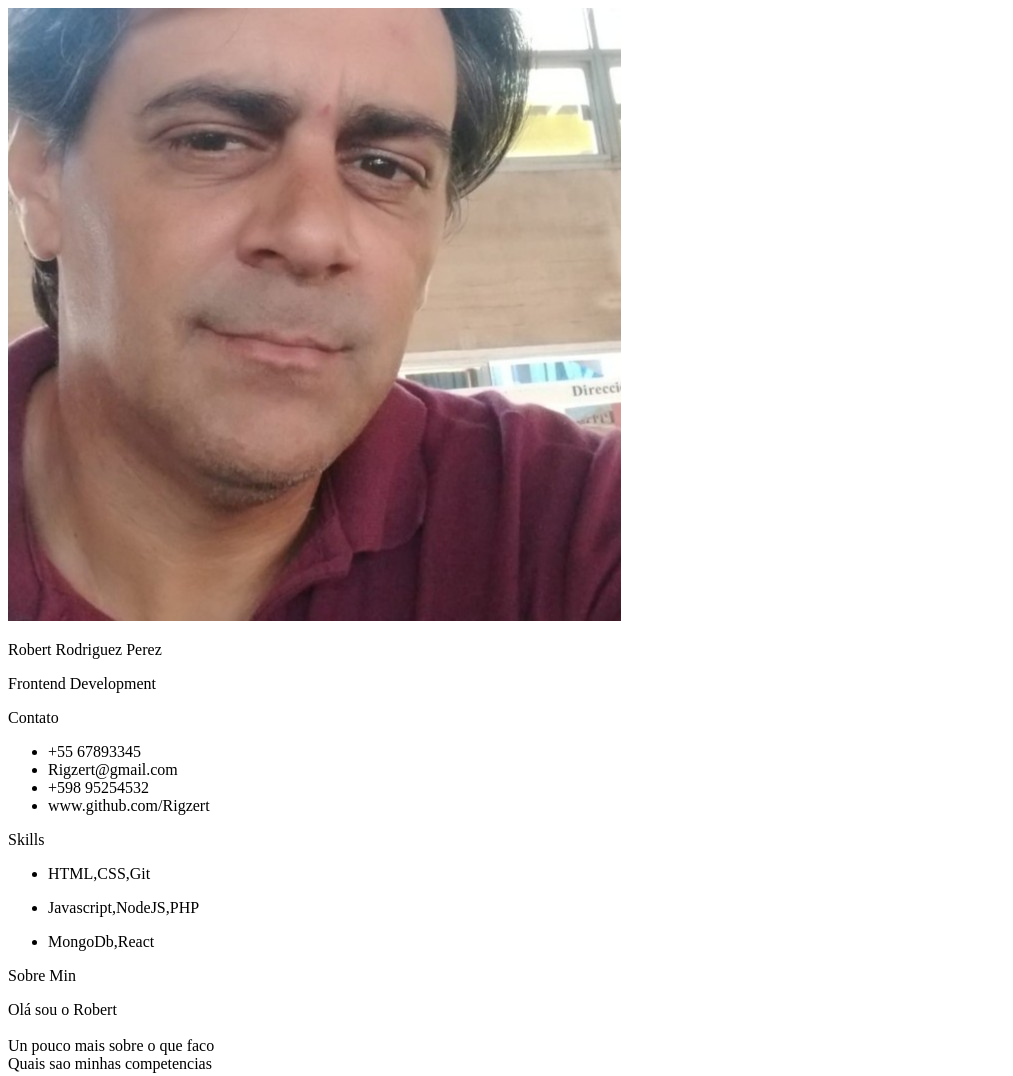
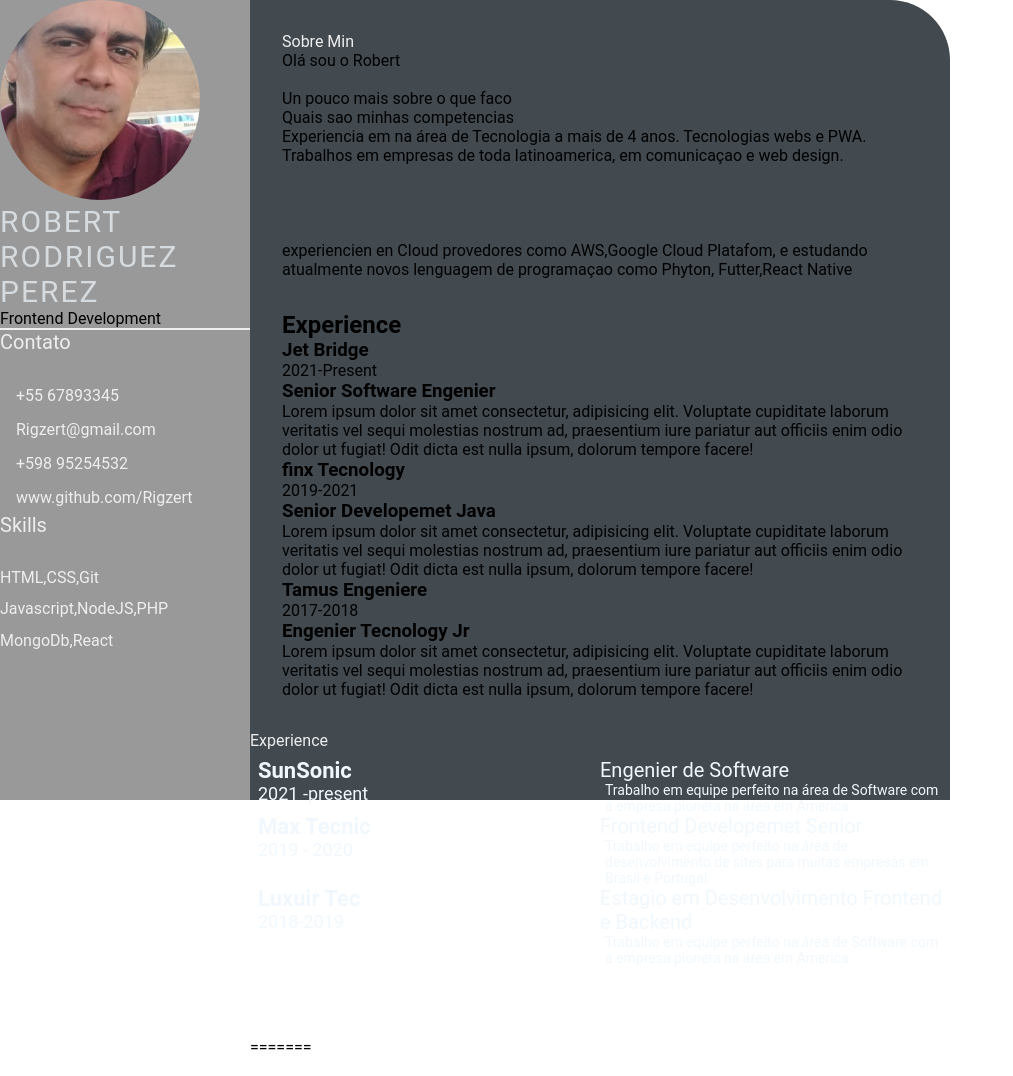
Before and after one commit to Rigzert/jornada-Dev.github.io, a plain HTML site: page index.html in a window 1280 px wide. Shown: the top 1076 px of the page, without its empty margins (0-1013 px from the left). Drawn offline with Linux system fonts and the light colour scheme.

Commit message:
Day 03 (#10)
* intento de subir

* subiendo css

* finalizando Day-03

```diff
--- /dev/null
+++ b/css/style.css
@@ -0,0 +1,146 @@
+* {
+    margin: 0;
+    padding: 0;
+    box-sizing: border-box;
+    list-style: none;
+    font-family: 'Roboto', sans-serif;
+}
+
+.resume-contents {
+    min-height: 100vh;
+    width: 80%;
+    margin: 2rem auto;
+    display: grid;
+    grid-template-columns: repeat(7, 1fr);
+}
+
+.left-section {
+    grid-column: span 2;
+    height: 100vh;
+    background-color: #999999;
+    width: 250px;
+
+}
+
+.right-section {
+    grid-column: span 5;
+    height: 100%;
+    background-color: #424a50;
+    border-radius: 0px 60px 0px 0px;
+    width: 700px;
+    position: absolute;
+    top:0;
+    left:250px;
+}
+
+.left-section-contents{
+    padding: 2rem 2rem;
+}
+
+.profile {
+    width: 100%;
+    border-bottom: 2px solid #eeeeee;
+}
+
+.profile .profile-image {
+    width: 200px;
+    border-radius: 100%;
+}
+
+.name {
+    color: #D6DBDF;
+    font-size: 30px;
+    letter-spacing: 2px;
+    text-transform: uppercase;
+}
+
+.profession {
+    color: #eeeeee;
+    font-size: 20px;
+    text-transform: uppercase;
+    text-align: center;
+}
+
+/* .contact-info { border-bottom: 2px solid #1B2631; } */
+.left-title {
+    color: #eeeeee;
+    font-size: 20px;
+}
+
+.contact-info ul {
+    padding-top: 1.5rem;
+}
+
+.contact-info ul li,
+.references ul li {
+    padding: .4rem 0;
+    color: #eeeeee;
+}
+
+.contact-info ul li i,
+.references ul li i {
+    padding-right: 1rem;
+    font-size: 18px;
+    color: #eeeeee;
+}
+
+.skills ul {
+    padding-top: 1.5rem;
+}
+.skills ul li p {
+    padding: .4rem 0;
+    color: #eeeeee;
+}
+
+.right-section-contents {
+    padding: 2rem 2rem;
+}
+
+.right-title {
+    color: #eeeeee;
+}
+
+.gap {
+    padding-bottom: 2rem;
+}
+.about-me-contents {
+    font-size: 18px;
+    color: #eeeeee;
+}
+
+.experience-contents,
+.education-contents,
+.awards-contents {
+    display: grid;
+    grid-template-columns: repeat(2, 1fr);
+    padding-bottom: 2rem;
+    color: #F1F8FD;
+    margin:.5rem;
+}
+
+.exp-company-name,
+.education-school-name,
+.awards-company-name {
+    font-size: 22px;
+    font-weight: bold;
+}
+
+.exp-time-period,
+.educationp-time-period,
+.awards-time-period {
+    font-size: 18px;
+}
+
+.exp-position,
+.education-subject,
+.awards-name {
+    font-size: 20px;
+}
+
+.exp-desc,
+.education-desc,
+.awards-desc {
+    font-size: 14px;
+    padding-left: 5px;
+    margin:1rem_;
+}
--- a/index.html
+++ b/index.html
@@ -4,7 +4,11 @@
     <meta charset="UTF-8">
     <meta http-equiv="X-UA-Compatible" content="IE=edge">
     <meta name="viewport" content="width=device-width, initial-scale=1.0">
-    <link rel="stylesheet" href="style.css">
+
+    <link rel="stylesheet" href="css/style.css">
+
+
+
     <title>Robert Rodriguez Perez</title>
 </head>
 <body>
@@ -51,6 +55,8 @@
 
                     </p>
                 </section>
+
+
                 <section class="about-experience">
                     <h2 class="subtitle">Experience</h2>
                     <div class="container">
@@ -82,6 +88,49 @@
                 </section>
             </div>
 
+    <section class="experience gap">
+                <div class="right-title">Experience</div>
+                <div class="experience-contents">
+                    <div class="exp-left">
+                        <p class="exp-company-name">SunSonic</p>
+                        <p class="exp-time-period">2021 -present</p>
+                    </div>
+                    <div class="exp-right">
+                        <p class="exp-position">Engenier de Software</p>
+                        <p class="exp-desc">
+                            Trabalho em equipe perfeito na área de Software com a empresa pionera na área em America
+                        </p>
+                    </div>
+                    <div class="exp-left">
+                    <p class="exp-company-name">Max Tecnic</p>
+                    <p class="exp-time-period">2019 - 2020</p>
+                </div>
+                <div class="exp-right">
+                    <p class="exp-position">Frontend Developemet Senior</p>
+                    <p class="exp-desc">
+                        Trabalho em equipe perfeito na área de desenvolvimento de sites para muitas empresas em Brasil e Portugal.
+                    </p>
+                </div>
+                 <div class="exp-left">
+                    <p class="exp-company-name">Luxuir Tec</p>
+                    <p class="exp-time-period">2018-2019</p>
+                </div>
+                <div class="exp-right">
+                    <p class="exp-position">Estagio em Desenvolvimento Frontend e Backend</p>
+                    <p class="exp-desc">
+                        Trabalho em equipe perfeito na área de Software com a empresa pionera na área em America
+                    </p>
+                </div>
+                </div>
+
+
+            </div>
+            </div>
+
+        </section>
+=======
+
+
         </section>
     </main>
 
```
